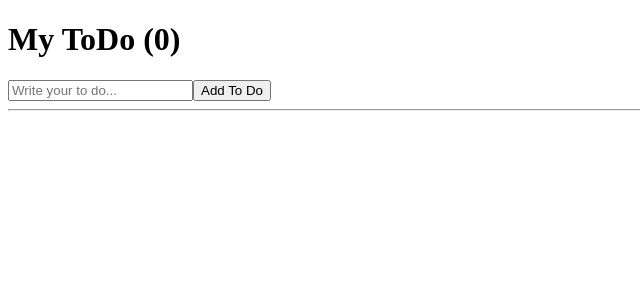
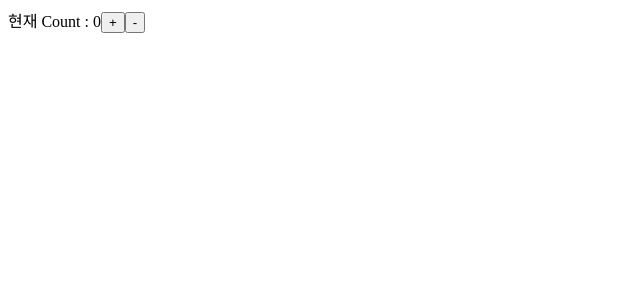
Before and after one commit to cactus-bob/react-01-todo, a React (Vite) app: page / in a window 1280 px wide. Shown: the top 300 px of the page, without its empty margins (0-640 px from the left). Built offline with nearby package versions, Linux system fonts and the light colour scheme.

Commit message:
코드 설명 주석 추가

```diff
--- a/src/App.jsx
+++ b/src/App.jsx
@@ -1,36 +1,28 @@
 import {useState} from "react";
 
 function App() {
-    const [todoList, setTodoList] = useState([]);
-    const [todoValue, setTodoValue] = useState("");
-
-    const handleSubmit = (event) => {
-        event.preventDefault()
-        if (todoValue === "" || todoValue === " ") {
-            return;
-        }
-        setTodoList([...todoList, todoValue]);
-        setTodoValue("");
-    };
+    const [count, setCount] = useState(0);
 
     return (
-        <>
-            <h1>My ToDo ({todoList.length})</h1>
-            <form onSubmit={handleSubmit}>
-                <input
-                    type={"text"}
-                    placeholder={"Write your to do..."}
-                    onChange={(event) => {
-                        setTodoValue(event.target.value) }}
-                    value={todoValue}
-                />
-                <button type="submit">Add To Do</button>
-            </form>
-            <hr/>
-            <ul>
-                {todoList.map((item, index) => <li key={index}>{item}</li>)}
-            </ul>
-        </>
-    )
+        <div>
+            현재 Count : {count}
+            <button onClick={() => setCount(count + 1)}>+</button>
+            <button onClick={() => setCount(count - 1)}>-</button>
+        </div>
+    );
+
+    // 초기 렌더링 : App() 최초 실행
+    //              count라고 하는 특수 변수를 초기값 0 으로 마련해서
+    //              return 안에 있는 내용을 브라우저에게 전달
+
+    // 리렌더링
+    //        1. + 버튼을 사용자가 누를 때
+    //               onClick에 제공된 함수가 발동해서 setCount(count + 1), 즉 count state의 값을 +1 해서 저장하게 되고
+    //                       그러면 count를 감시하던 React엔진이 바뀜을 감지하고 화면에 쓰여진 count 부분을 리렌더링
+    //                                                             App 전체가 다시 그려지는게 아니라, count부분만 리렌더링
+    //        2. - 버튼을 사용자가 누를 때
+    //               onClick에 제공된 함수가 발동해서 setCount(count - 1), 즉 count state의 값을 -1 해서 저장하게 되고
+    //                       그러면 count를 감시하던 React엔진이 바뀜을 감지하고 화면에 쓰여진 count 부분을 리렌더링
 }
+
 export default App;
```
